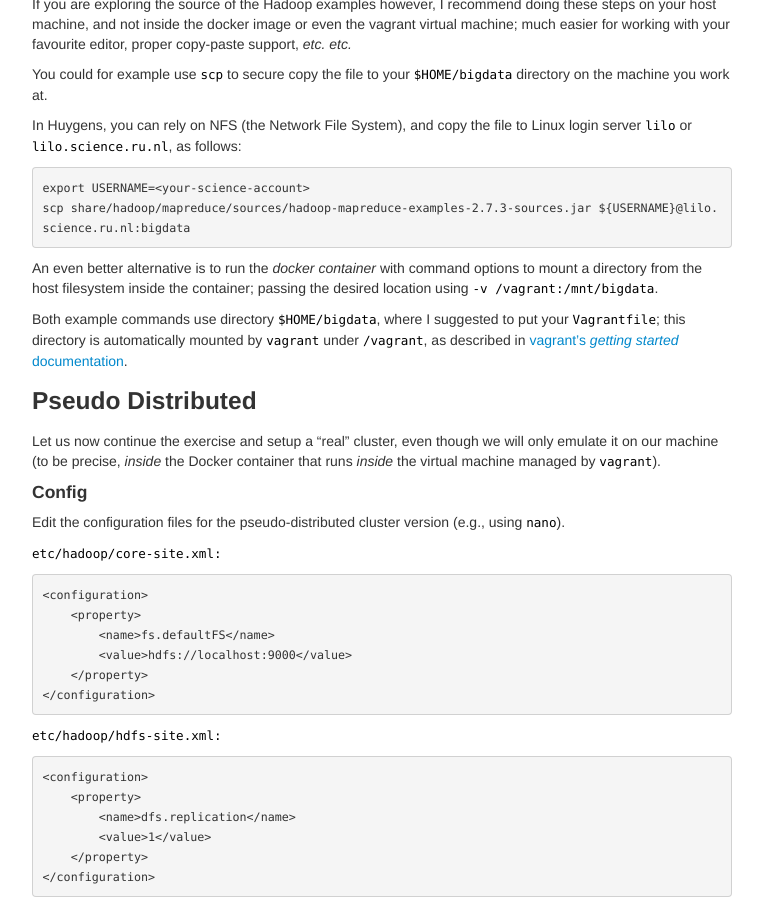
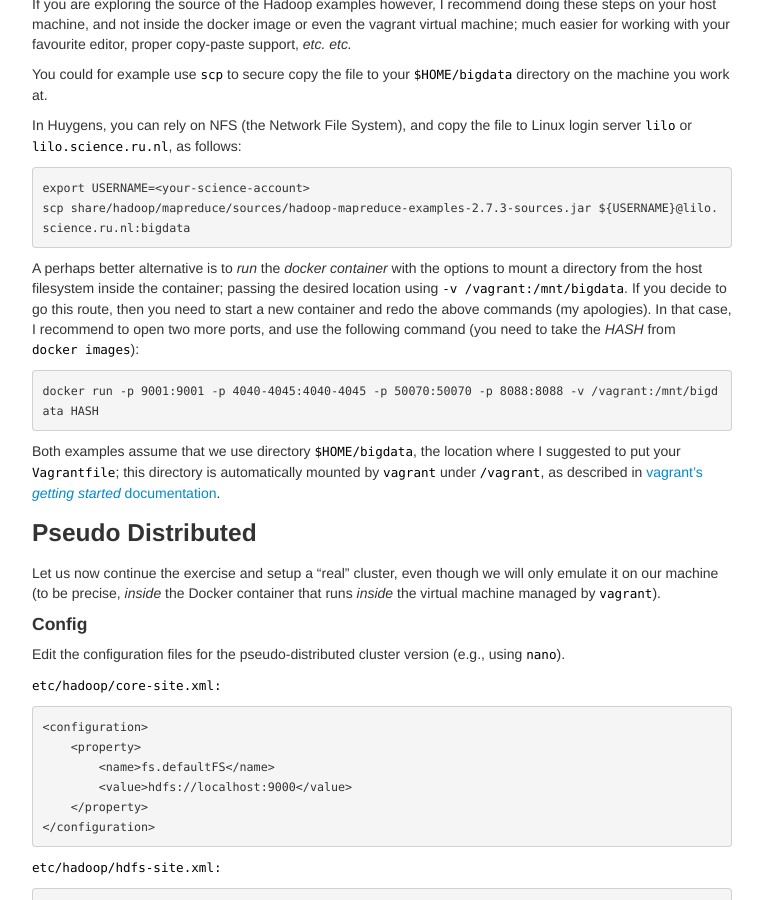
Before and after one commit to Thelukepet/course, a Jekyll site: the page built from background/hadoop.md, in a window 1280 px wide and 900 px high, scrolled down 1330 px. Shown: the whole window, without its empty margins (258-1021 px from the left). Built offline with Jekyll 4.4.1, drawn with Linux system fonts in a browser that asks for light colours.

Commit message:
Additional information

````diff
--- a/background/hadoop.md
+++ b/background/hadoop.md
@@ -86,10 +86,17 @@ export USERNAME=<your-science-account>
 scp share/hadoop/mapreduce/sources/hadoop-mapreduce-examples-2.7.3-sources.jar ${USERNAME}@lilo.science.ru.nl:bigdata
 ```
 
-An even better alternative is to run the _docker container_ with command options to mount a directory from the
+A perhaps better alternative is to _run_ the _docker container_ with the options to mount a directory from the
 host filesystem inside the container; passing the desired location using `-v /vagrant:/mnt/bigdata`.
+If you decide to go this route, then you need to start a new container and redo the above commands (my apologies).
+In that case, I recommend to open two more ports, and use the following command
+(you need to take the _HASH_ from `docker images`):
 
-Both example commands use directory `$HOME/bigdata`, where I suggested to put your `Vagrantfile`;
+```
+docker run -p 9001:9001 -p 4040-4045:4040-4045 -p 50070:50070 -p 8088:8088 -v /vagrant:/mnt/bigdata HASH
+```
+
+Both examples assume that we use directory `$HOME/bigdata`, the location where I suggested to put your `Vagrantfile`;
 this directory is automatically mounted by `vagrant` under `/vagrant`, as described in
 [vagrant's _getting started_ documentation](https://www.vagrantup.com/docs/getting-started/synced_folders.html).
 
````
